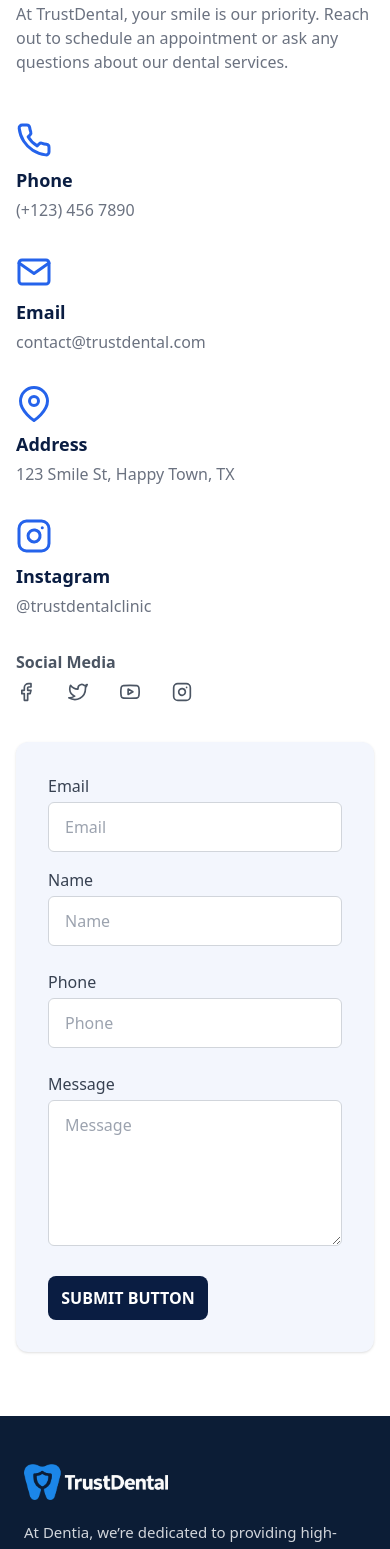
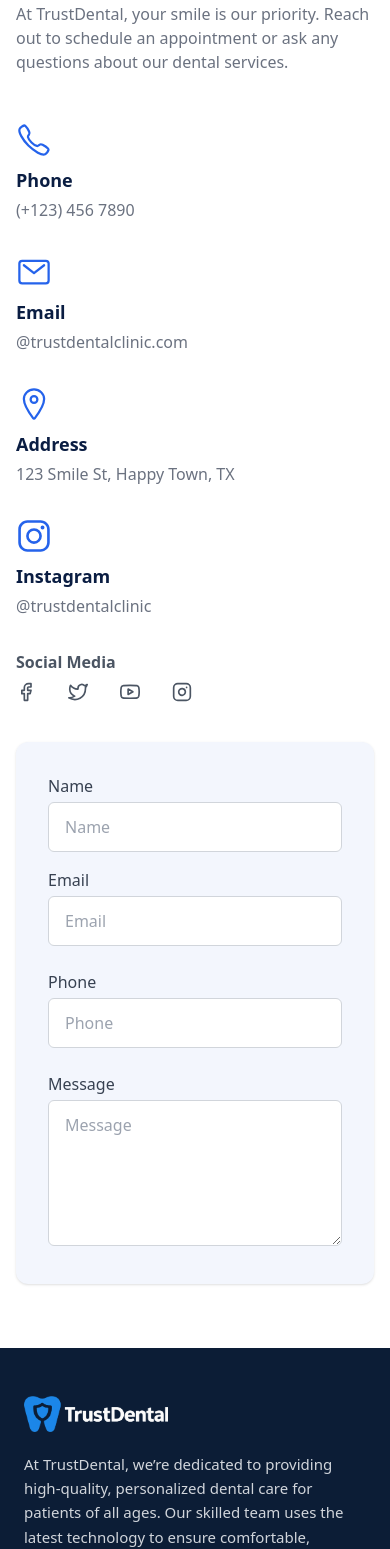
Before and after one commit to Indore-Tech-Valley/dentia-frontend-demo, a React (Vite) app: page /dentia-frontend-demo/contact in a window 390 px wide. Shown: the part 432-1981 px from the top of the page. Built offline with nearby package versions, Linux system fonts and the light colour scheme.

Commit message:
Correction in content

```diff
--- a/src/components/Banners/Banner1/Banner1.jsx
+++ b/src/components/Banners/Banner1/Banner1.jsx
@@ -8,7 +8,7 @@ const Banner1 = () => {
         {/* Left Text Content */}
         <div className="lg:w-[65%] space-y-4 lg:text-left">
           <h4 className="  text-blue-600 font-bold text-md lg:text-lg sm:text-base mb-2 text-left">
-            WELCOME TO DENTIA
+            WELCOME TO TRUSTDENTAL
           </h4>
           <h1 className="text-5xl md:text-6xl lg:text-7xl font-bold text-gray-900 leading-tight tracking-tight">
             Exceptional <span className="text-blue-500">Dental Care</span>
--- a/src/components/ContactUs/ContactUs.jsx
+++ b/src/components/ContactUs/ContactUs.jsx
@@ -8,33 +8,35 @@ import {
   FiTwitter,
   FiYoutube,
 } from "react-icons/fi";
+import { IoLogoInstagram , IoLocationOutline , IoMailOutline , IoCallOutline   } from "react-icons/io5";
+
 import { motion } from "framer-motion";
 
 const contactItems = [
   {
     id: 1,
-    icon: FiPhone,
+    icon: IoCallOutline ,
     label: "Phone",
     value: "(+123) 456 7890",
     link: "tel:+1234567890",
   },
   {
     id: 2,
-    icon: FiMail,
+    icon: IoMailOutline ,
     label: "Email",
-    value: "contact@trustdental.com",
-    link: "mailto:contact@trustdental.com",
+    value: "@trustdentalclinic.com",
+    link: "mailto:@trustdentalclinic.com",
   },
   {
     id: 3,
-    icon: FiMapPin,
+    icon: IoLocationOutline  ,
     label: "Address",
     value: "123 Smile St, Happy Town, TX",
     link: "https://maps.app.goo.gl/qmG1HRLptUZtWfeC8", // update with real URL if you want
   },
   {
     id: 4,
-    icon: FiInstagram,
+    icon: IoLogoInstagram   ,
     label: "Instagram",
     value: "@trustdentalclinic",
     link: "https://instagram.com/trustdentalclinic",
@@ -106,6 +108,18 @@ const ContactUs = () => {
         <div className="bg-[#f3f6fd] p-8 rounded-xl shadow">
           <form className="space-y-6">
   <div className="grid grid-cols-1 md:grid-cols-2 gap-4">
+
+    <div>
+      <label htmlFor="name" className="block mb-1 text-gray-700 font-medium">
+        Name
+      </label>
+      <input
+        id="name"
+        type="text"
+        placeholder="Name"
+        className="w-full border border-gray-300 rounded-md px-4 py-3 focus:outline-none"
+      />
+    </div>
      <div>
       <label htmlFor="email" className="block mb-1 text-gray-700 font-medium">
         Email
@@ -114,17 +128,6 @@ const ContactUs = () => {
         id="email"
         type="email"
         placeholder="Email"
-        className="w-full border border-gray-300 rounded-md px-4 py-3 focus:outline-none"
-      />
-    </div>
-    <div>
-      <label htmlFor="name" className="block mb-1 text-gray-700 font-medium">
-        Name
-      </label>
-      <input
-        id="name"
-        type="text"
-        placeholder="Name"
         className="w-full border border-gray-300 rounded-md px-4 py-3 focus:outline-none"
       />
     </div>
@@ -155,14 +158,17 @@ const ContactUs = () => {
   </div>
 
  <button
-    type="submit"
-    className="relative group bg-[#0a1d42] hover:bg-blue-900 text-white px-6 py-3 rounded-lg font-semibold text-md overflow-hidden min-w-[160px] h-[44px] transition-colors duration-300 ease-in-out"
+            to="/"
+            className="relative group hidden md:inline-block bg-blue-600 hover:bg-[#10244b] text-white px-6 py-3 rounded-lg font-semibold text-md overflow-hidden min-w-[160px] h-[44px] transition-colors duration-300 ease-in-out"
           >
+            {/* Default Text */}
             <span className="absolute inset-0 flex items-center justify-center transition-transform duration-300 group-hover:-translate-y-full">
-      SUBMIT BUTTON
+              Send Query
             </span>
+
+            {/* Hover Text */}
             <span className="absolute inset-0 flex items-center justify-center transition-transform duration-300 translate-y-full group-hover:translate-y-0">
-      SUBMIT BUTTON
+               Send Query
             </span>
           </button>
 </form>
--- a/src/components/Feedback.jsx/Feedback.jsx
+++ b/src/components/Feedback.jsx/Feedback.jsx
@@ -35,13 +35,23 @@ const Feedback = () => {
               className="mt-1 px-4 py-3 border border-gray-300 rounded-md resize-none focus:outline-none focus:ring-2 focus:ring-blue-600"
             />
           </label>
+<button
+  type="submit"
+  className="relative group bg-blue-600 text-white py-3 rounded-lg font-semibold transition-colors duration-300 hover:bg-[#10244b] overflow-hidden"
+>
+  <div className="relative h-[24px]">
+    {/* Top text slides up and fades out */}
+    <span className="absolute inset-0 flex items-center justify-center transition-all duration-300 group-hover:-translate-y-full group-hover:opacity-0">
+      Submit Feedback
+    </span>
 
-          <button
-            type="submit"
-            className="bg-blue-600 text-white py-3 rounded-lg font-semibold transition hover:bg-[#10244b]"
-          >
-            Submit Feedback
-          </button>
+    {/* Bottom text slides in and fades in */}
+    <span className="absolute inset-0 flex items-center justify-center transition-all duration-300 translate-y-full opacity-0 group-hover:translate-y-0 group-hover:opacity-100">
+      Submit Feedback
+    </span>
+  </div>
+</button>
+
         </form>
       </div>
 
--- a/src/components/Footer/Footer.jsx
+++ b/src/components/Footer/Footer.jsx
@@ -79,7 +79,7 @@ const Footer = () => {
             <img src={logo} alt="logo" className="w-36 h-9 text-white mb-5" />
           </div>
           <p className="text-gray-300 text-[15px] leading-relaxed ">
-            At Dentia, we’re dedicated to providing high-quality, personalized
+            At TrustDental, we’re dedicated to providing high-quality, personalized
             dental care for patients of all ages. Our skilled team uses the
             latest technology to ensure comfortable, efficient treatments and
             beautiful, healthy smiles for life.
@@ -102,7 +102,7 @@ const Footer = () => {
               <ul className="space-y-2 text-gray-300 text-[16px]">
                 <li><Link to="/" className="hover:text-white">Home</Link></li>
                 <li><Link to="/services" className="hover:text-white">Our Services</Link></li>
-                <li><Link to="/dentists" className="hover:text-white">Dentists</Link></li>
+                <li><Link to="about#dentists" className="hover:text-white">Dentists</Link></li>
                 <li><Link to="/events" className="hover:text-white">Events</Link></li>
                 <li><Link to="/about" className="hover:text-white">About Us</Link></li>
                 <li><Link to="/contact" className="hover:text-white">Contact</Link></li>
@@ -162,7 +162,7 @@ const Footer = () => {
                 <FaEnvelope className="text-blue-400 mt-1" />
                 <div>
                   <p className="font-semibold text-white">Send a Message</p>
-                  contact@dentiacare.com
+                  @trustdentalclinic
                 </div>
               </div>
             </li>
--- a/src/components/Navbar/Navbar.jsx
+++ b/src/components/Navbar/Navbar.jsx
@@ -138,7 +138,7 @@ const Navbar = () => {
 <Link to="/services" onClick={() => setMenuOpen(false)} className="block py-3 border-b border-gray-200">
   Services
 </Link>
-<Link to="/#dentists" onClick={() => setMenuOpen(false)} className="block py-3 border-b border-gray-200">
+<Link to="/about#dentists" onClick={() => setMenuOpen(false)} className="block py-3 border-b border-gray-200">
   Dentists
 </Link>
 <Link to="/events" onClick={() => setMenuOpen(false)} className="block py-3 border-b border-gray-200">
--- a/src/components/PrivacyPolicy/PrivacyPolicy.jsx
+++ b/src/components/PrivacyPolicy/PrivacyPolicy.jsx
@@ -33,7 +33,7 @@ const contentSections = [
     text: (
       <>
         If you have any questions about our privacy practices, please contact us at{' '}
-        <span className="text-blue-600 font-medium">privacy@yourdentalclinic.com</span>.
+        <span className="text-blue-600 font-medium">@trustdentalclinic</span>.
       </>
     ),
   },
--- a/src/components/States/States.jsx
+++ b/src/components/States/States.jsx
@@ -1,4 +1,4 @@
-import React from "react";
+import React, { useState } from "react";
 import CountUp from "react-countup";
 import { motion } from "framer-motion";
 
@@ -10,9 +10,22 @@ const stats = [
 ];
 
 const States = () => {
+  // Track which stats have completed animation
+  const [animationDone, setAnimationDone] = useState(
+    new Array(stats.length).fill(false)
+  );
+
+  const handleAnimationComplete = (index) => {
+    setAnimationDone((prev) => {
+      const newArr = [...prev];
+      newArr[index] = true;
+      return newArr;
+    });
+  };
+
   return (
-    <div className="bg-[#000C67] py-12 lg:py-24 text-white    text-base sm:text-lg">
-      <div className="max-w-6xl mx-auto grid grid-cols-2 md:grid-cols-4 px-6 gap-8 text-center   ">
+    <div className="bg-[#000C67] py-12 lg:py-24 text-white text-base sm:text-lg">
+      <div className="max-w-6xl mx-auto grid grid-cols-2 md:grid-cols-4 px-6 gap-8 text-center">
         {stats.map((stat, index) => (
           <motion.div
             key={index}
@@ -20,9 +33,16 @@ const States = () => {
             whileInView={{ x: 0, opacity: 1 }}
             viewport={{ once: true }}
             transition={{ duration: 0.6, delay: index * 0.2 }}
+            onAnimationComplete={() => handleAnimationComplete(index)}
           >
             <h2 className="text-3xl font-extrabold">
-              <CountUp end={stat.end} duration={3} />{stat.suffix}
+              {/* Only start countup if animation done */}
+              {animationDone[index] ? (
+                <CountUp end={stat.end} duration={3} />
+              ) : (
+                0
+              )}
+              {stat.suffix}
             </h2>
             <p className="mt-2 text-sm">{stat.label}</p>
           </motion.div>
--- a/src/components/TermsConditions/TermsConditions.jsx
+++ b/src/components/TermsConditions/TermsConditions.jsx
@@ -67,7 +67,7 @@ const TermsConditions = () => {
             ) : id === 5 ? (
               <p className=" leading-relaxed text-gray-500 text-base sm:text-lg">
                 For any questions or concerns regarding these terms, feel free to contact us at{' '}
-                <span className="text-blue-600 font-medium">info@yourdentalclinic.com</span>.
+                <span className="text-blue-600 font-medium">@trustdentalclinic</span>.
               </p>
             ) : (
               <p className=" leading-relaxed  text-gray-500 text-base sm:text-lg">{text}</p>
--- a/src/components/UpcomingEvents/UpcomingEvents.jsx
+++ b/src/components/UpcomingEvents/UpcomingEvents.jsx
@@ -84,7 +84,10 @@ const UpcomingEvents = () => {
               <h3 className="text-lg font-semibold text-slate-900 mb-2">
                 {event.title}
               </h3>
-              <p className="text-sm text-slate-600">{event.description}</p>
+        <p className="text-gray-500 text-base sm:text-lg">
+  {event.description}
+</p>
+
             </div>
           </motion.div>
         ))}
--- a/src/pages/Header/Header.jsx
+++ b/src/pages/Header/Header.jsx
@@ -11,7 +11,7 @@ const Header = ({ title, image }) => {
       }}
     >
       {/* Gradient overlay */}
-      <div className="absolute inset-0 bg-indigo-800 bg-opacity-70" />
+      <div className=" bg-opacity-70    absolute inset-0 bg-gradient-to-r from-indigo-900 bg-opacity-70" />
 
       {/* Content */}
       <div className="relative z-10 px-4">
```
Also changed, not shown: src/components/ContactPage/ContactPage.jsx (added), 8 other files (tests, documents, lock files or other folders). Lines whose indentation alone changed are shown as unchanged.
